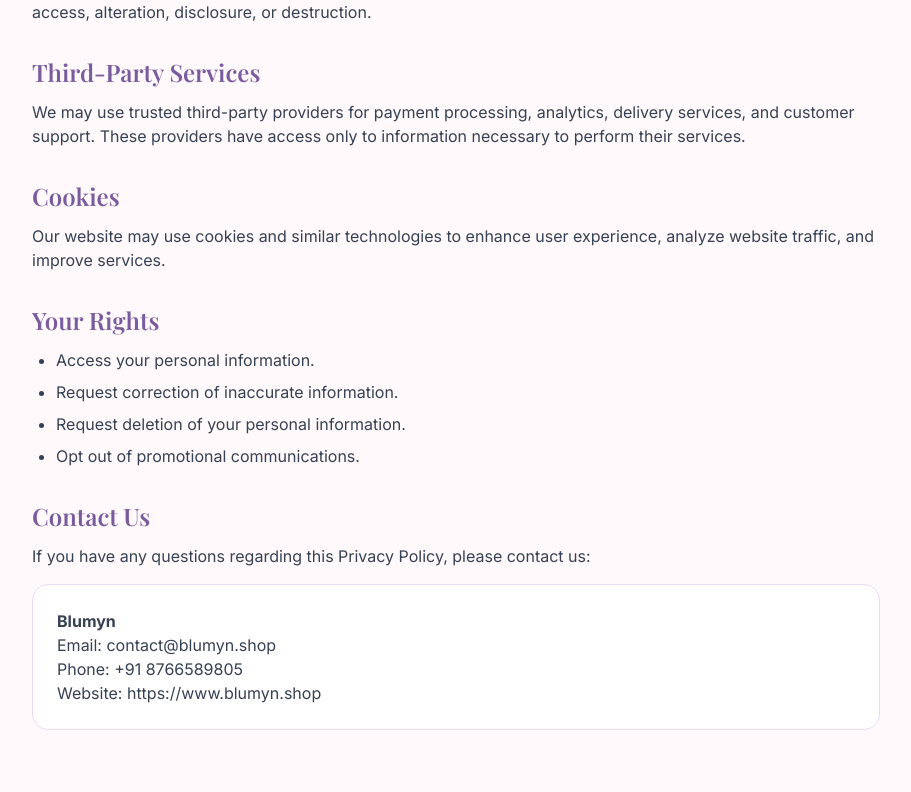
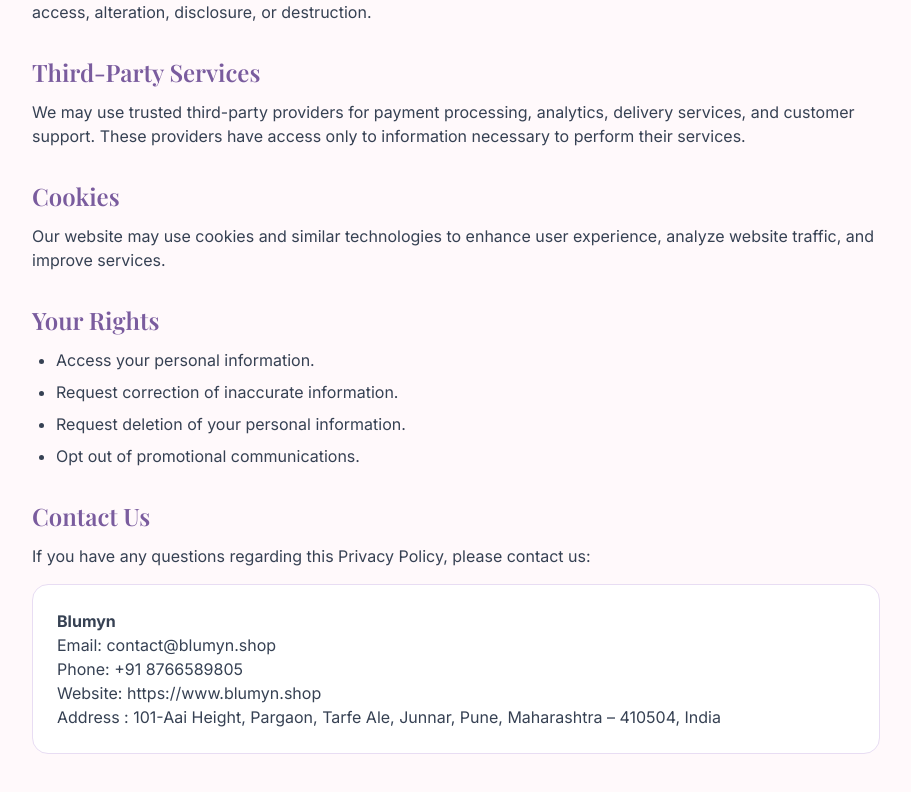
Before and after one commit to sanskardevidas/blumyn, a Next.js app: page /privacy-policy in a window 1280 px wide. Shown: the part 1048-1840 px from the top of the page, without its empty margins (184-1095 px from the left). Built offline with nearby package versions, Linux system fonts and the light colour scheme; no server answers; a web font is replaced by a local one.

Commit message:
updated website

```diff
--- a/app/privacy-policy/page.tsx
+++ b/app/privacy-policy/page.tsx
@@ -132,6 +132,7 @@ export default function PrivacyPolicyPage() {
               <p>Email: contact@blumyn.shop</p>
               <p>Phone: +91 8766589805</p>
               <p>Website: https://www.blumyn.shop</p>
+              <p>Address : 101-Aai Height, Pargaon, Tarfe Ale, Junnar, Pune, Maharashtra – 410504, India</p>
             </div>
           </section>
         </div>
--- a/app/refund-policy/page.tsx
+++ b/app/refund-policy/page.tsx
@@ -116,6 +116,7 @@ export default function RefundPolicyPage() {
               <p>Email: contact@blumyn.shop</p>
               <p>Phone: +91 8766589805</p>
               <p>Website: https://www.blumyn.shop</p>
+              <p>Address : 101-Aai Height, Pargaon, Tarfe Ale, Junnar, Pune, Maharashtra – 410504, India</p>
             </div>
           </section>
         </div>
--- a/app/return-policy/page.tsx
+++ b/app/return-policy/page.tsx
@@ -34,6 +34,7 @@ export default function ReturnPolicyPage() {
       <p>Email: contact@blumyn.shop</p>
       <p>Phone: +91 8766589805</p>
       <p>Website: https://www.blumyn.shop</p>
+      <p>Address : 101-Aai Height, Pargaon, Tarfe Ale, Junnar, Pune, Maharashtra – 410504, India</p>
     </main>
   );
 }
--- a/app/shipping-policy/page.tsx
+++ b/app/shipping-policy/page.tsx
@@ -103,6 +103,7 @@ export default function ShippingPolicyPage() {
               <p>Email: contact@blumyn.shop</p>
               <p>Phone: +91 8766589805</p>
               <p>Website: https://www.blumyn.shop</p>
+              <p>Address : 101-Aai Height, Pargaon, Tarfe Ale, Junnar, Pune, Maharashtra – 410504, India</p>
             </div>
           </section>
         </div>
--- a/app/terms-and-conditions/page.tsx
+++ b/app/terms-and-conditions/page.tsx
@@ -165,6 +165,7 @@ export default function TermsAndConditionsPage() {
               <p>Email: contact@blumyn.shop</p>
               <p>Phone: +91 8766589805</p>
               <p>Website: https://www.blumyn.shop</p>
+              <p>Address : 101-Aai Height, Pargaon, Tarfe Ale, Junnar, Pune, Maharashtra – 410504, India</p>
             </div>
           </section>
         </div>
--- a/src/components/contact/ContactPageContent.tsx
+++ b/src/components/contact/ContactPageContent.tsx
@@ -72,7 +72,7 @@ export default function ContactPageContent() {
               {
                 icon: MapPin,
                 title: "Location",
-                text: "Pune, Maharashtra, India",
+                text: "101-Aai Height, Pargaon, Tarfe Ale,\nJunnar, Pune, Maharashtra – 410504,\nIndia",
               },
             ].map((item) => {
               const Icon = item.icon;
```
